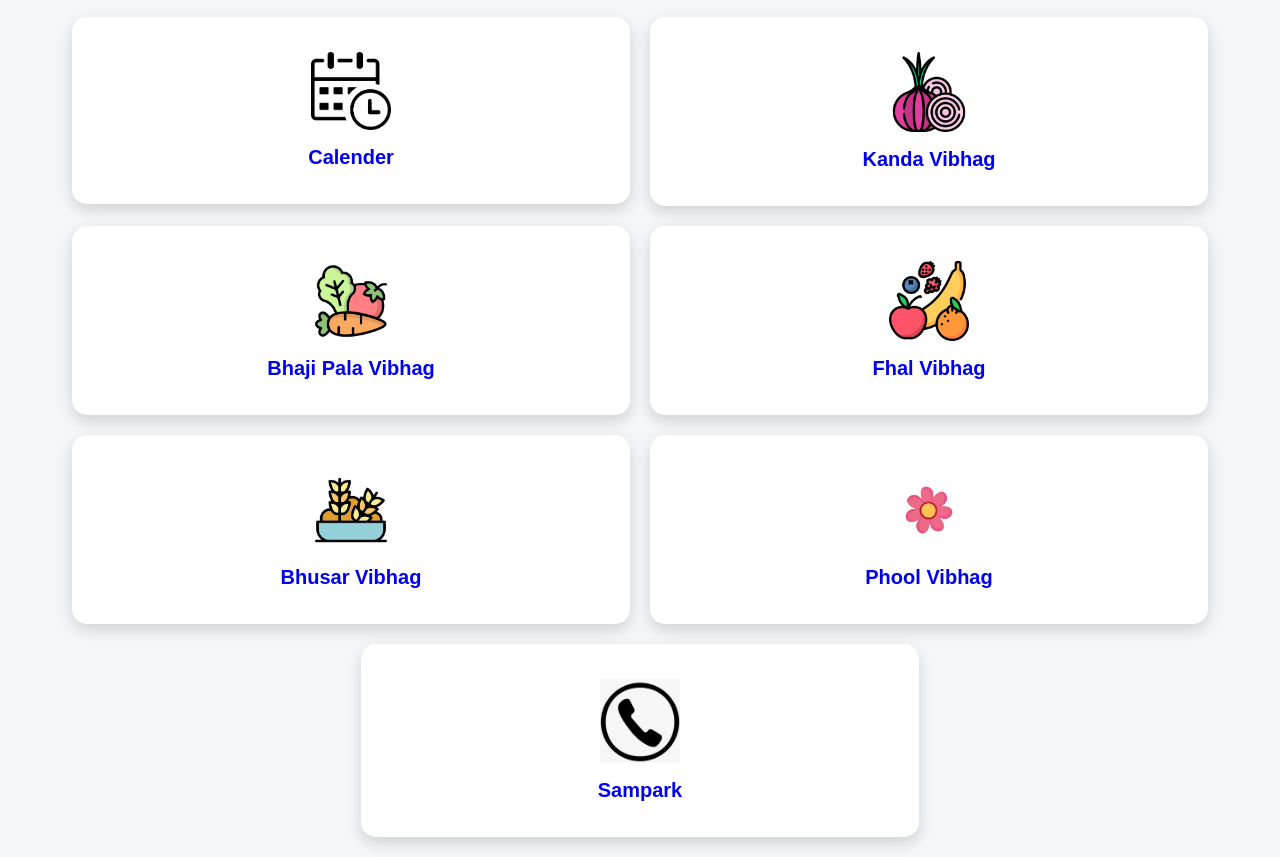
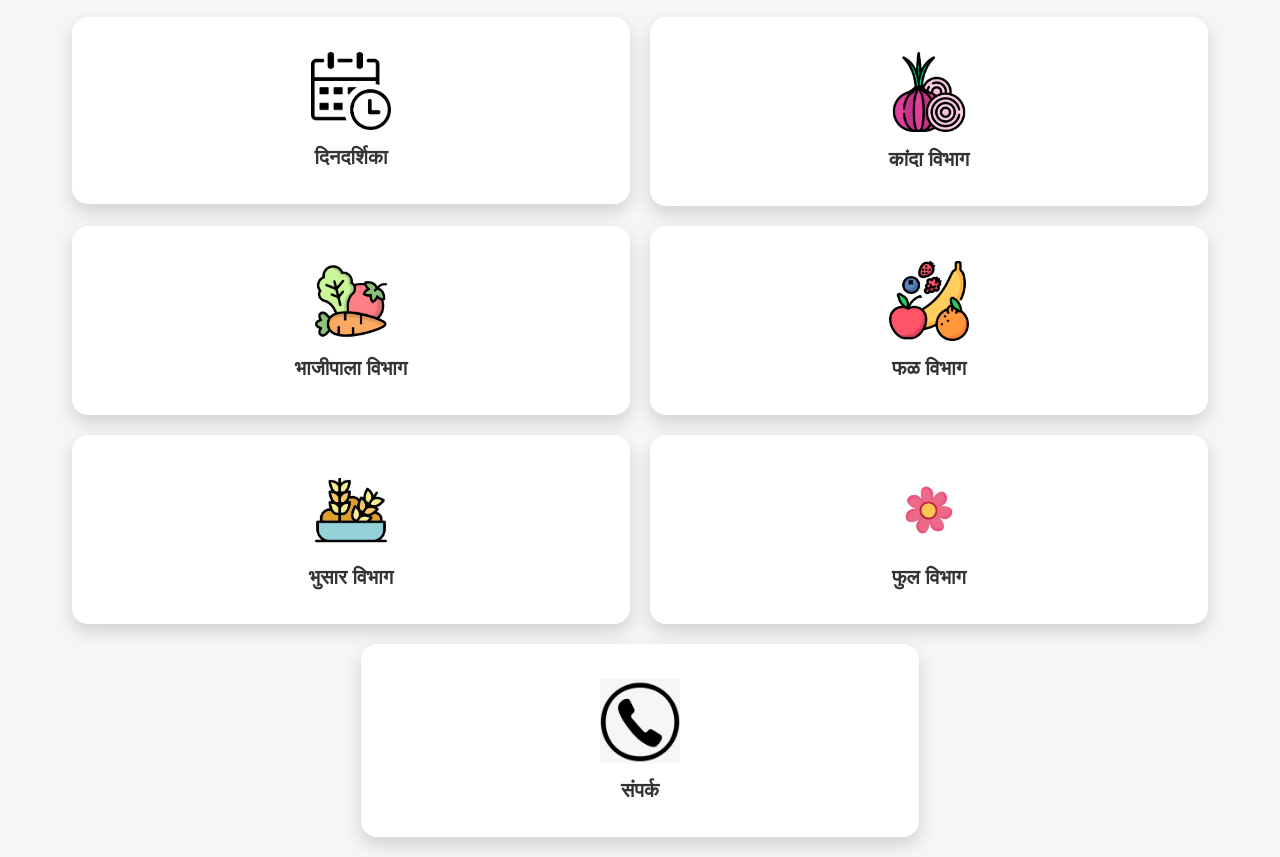
Before and after one commit to jaybarve/APMC, a plain HTML site: page index.html in a window 1280 px wide. Shown: the part 65-922 px from the top of the page. Drawn offline with Linux system fonts and the light colour scheme.

Commit message:
Update index.html

```diff
--- a/index.html
+++ b/index.html
@@ -1,12 +1,13 @@
 <!DOCTYPE html>
-<html>
+<html lang="mr">
 <head>
-    <title>KRUSHI UTPANNA BAZAR SAMITI SOLAPUR</title>
+    <title>कृषी उत्पन्न बाजार समिती सोलापूर</title>
     <meta name="viewport" content="width=device-width, initial-scale=1.0">
 </head>
 
 <body style="margin:0; font-family:Arial, sans-serif; background:#f4f6f8;">
 
+    <!-- Header -->
     <h1 style="
         text-align:center;
         padding:18px;
@@ -14,9 +15,10 @@
         color:white;
         margin:0;
         font-size:22px;">
-        KRUSHI UTPANNA BAZAR SAMITI SOLAPUR
+        कृषी उत्पन्न बाजार समिती सोलापूर
     </h1>
 
+    <!-- Container -->
     <div style="
         display:flex;
         flex-wrap:wrap;
@@ -25,128 +27,147 @@
         padding:20px;
     ">
 
-        <!-- Time Table -->
-        <a href="calendar.html" style="width:45%; text-decoration:none;">
-            <div style="
-                background:white;
-                padding:35px;
-                text-align:center;
-                border-radius:15px;
-                box-shadow:0 6px 15px rgba(0,0,0,0.15);
-                animation:fadeIn 0.8s;
-                transition:0.3s;
-            "
-            onmouseover="this.style.transform='scale(1.06)'"
-            onmouseout="this.style.transform='scale(1)'">
-
-                <img src="timetable.jpg" style="width:80px; margin-bottom:12px;">
-                <h2 style="margin:0; font-size:20px;">Calender</h2>
+        <!-- Reusable Box -->
+        <!-- Calendar -->
+        <a href="calendar.html" class="box" style="width:45%; text-decoration:none;">
+            <div class="card">
+                <img src="timetable.jpg">
+                <h2>दिनदर्शिका</h2>
+                <span class="ripple"></span>
             </div>
         </a>
 
         <!-- Kanda -->
-        <a href="#" style="width:45%; text-decoration:none;">
-            <div style="background:white; padding:35px; text-align:center; border-radius:15px;
-                box-shadow:0 6px 15px rgba(0,0,0,0.15);
-                animation:fadeIn 1s; transition:0.3s;"
-            onmouseover="this.style.transform='scale(1.06)'"
-            onmouseout="this.style.transform='scale(1)'">
-
-                <img src="onion.png" style="width:80px; margin-bottom:12px;">
-                <h2 style="margin:0; font-size:20px;">Kanda Vibhag</h2>
+        <a href="#" class="box" style="width:45%; text-decoration:none;">
+            <div class="card">
+                <img src="onion.png">
+                <h2>कांदा विभाग</h2>
+                <span class="ripple"></span>
             </div>
         </a>
 
         <!-- Bhaji -->
-        <a href="#" style="width:45%; text-decoration:none;">
-            <div style="background:white; padding:35px; text-align:center; border-radius:15px;
-                box-shadow:0 6px 15px rgba(0,0,0,0.15);
-                animation:fadeIn 1.2s; transition:0.3s;"
-            onmouseover="this.style.transform='scale(1.06)'"
-            onmouseout="this.style.transform='scale(1)'">
-
-                <img src="vegetable.png" style="width:80px; margin-bottom:12px;">
-                <h2 style="margin:0; font-size:20px;">Bhaji Pala Vibhag</h2>
+        <a href="#" class="box" style="width:45%; text-decoration:none;">
+            <div class="card">
+                <img src="vegetable.png">
+                <h2>भाजीपाला विभाग</h2>
+                <span class="ripple"></span>
             </div>
         </a>
 
         <!-- Fruit -->
-        <a href="#" style="width:45%; text-decoration:none;">
-            <div style="background:white; padding:35px; text-align:center; border-radius:15px;
-                box-shadow:0 6px 15px rgba(0,0,0,0.15);
-                animation:fadeIn 1.4s; transition:0.3s;"
-            onmouseover="this.style.transform='scale(1.06)'"
-            onmouseout="this.style.transform='scale(1)'">
-
-                <img src="Fruit.png" style="width:80px; margin-bottom:12px;">
-                <h2 style="margin:0; font-size:20px;">Fhal Vibhag</h2>
+        <a href="#" class="box" style="width:45%; text-decoration:none;">
+            <div class="card">
+                <img src="Fruit.png">
+                <h2>फळ विभाग</h2>
+                <span class="ripple"></span>
             </div>
         </a>
 
         <!-- Grain -->
-        <a href="#" style="width:45%; text-decoration:none;">
-            <div style="background:white; padding:35px; text-align:center; border-radius:15px;
-                box-shadow:0 6px 15px rgba(0,0,0,0.15);
-                animation:fadeIn 1.6s; transition:0.3s;"
-            onmouseover="this.style.transform='scale(1.06)'"
-            onmouseout="this.style.transform='scale(1)'">
-
-                <img src="Grain.png" style="width:80px; margin-bottom:12px;">
-                <h2 style="margin:0; font-size:20px;">Bhusar Vibhag</h2>
+        <a href="#" class="box" style="width:45%; text-decoration:none;">
+            <div class="card">
+                <img src="Grain.png">
+                <h2>भुसार विभाग</h2>
+                <span class="ripple"></span>
             </div>
         </a>
 
         <!-- Flower -->
-        <a href="#" style="width:45%; text-decoration:none;">
-            <div style="background:white; padding:35px; text-align:center; border-radius:15px;
-                box-shadow:0 6px 15px rgba(0,0,0,0.15);
-                animation:fadeIn 1.8s; transition:0.3s;"
-            onmouseover="this.style.transform='scale(1.06)'"
-            onmouseout="this.style.transform='scale(1)'">
-
-                <img src="Flower.png" style="width:80px; margin-bottom:12px;">
-                <h2 style="margin:0; font-size:20px;">Phool Vibhag</h2>
+        <a href="#" class="box" style="width:45%; text-decoration:none;">
+            <div class="card">
+                <img src="Flower.png">
+                <h2>फुल विभाग</h2>
+                <span class="ripple"></span>
             </div>
         </a>
 
         <!-- Contact -->
-        <a href="#" style="width:45%; text-decoration:none;">
-            <div style="background:white; padding:35px; text-align:center; border-radius:15px;
-                box-shadow:0 6px 15px rgba(0,0,0,0.15);
-                animation:fadeIn 2s; transition:0.3s;"
-            onmouseover="this.style.transform='scale(1.06)'"
-            onmouseout="this.style.transform='scale(1)'">
-
-                <img src="contact.png" style="width:80px; margin-bottom:12px;">
-                <h2 style="margin:0; font-size:20px;">Sampark</h2>
+        <a href="#" class="box" style="width:45%; text-decoration:none;">
+            <div class="card">
+                <img src="contact.png">
+                <h2>संपर्क</h2>
+                <span class="ripple"></span>
             </div>
         </a>
 
     </div>
 
-   <style>
-    @keyframes fadeIn {
-        from { opacity:0; transform:translateY(30px); }
-        to { opacity:1; transform:translateY(0); }
-    }
-
-    /* MOBILE FIX */
-    @media screen and (max-width: 600px) {
-        div > a {
-            width: 100% !important;
-            display: block;
+    <!-- Styles -->
+    <style>
+        /* Card design */
+        .card {
+            background:white;
+            padding:35px;
+            text-align:center;
+            border-radius:16px;
+            box-shadow:0 8px 18px rgba(0,0,0,0.15);
+            position:relative;
+            overflow:hidden;
+            animation:slideUp 0.8s ease forwards;
         }
 
-        img {
-            width: 110px !important;
+        .card img {
+            width:80px;
+            margin-bottom:12px;
         }
 
-        h2 {
-            font-size: 22px !important;
+        .card h2 {
+            margin:0;
+            font-size:20px;
+            color:#333;
         }
-    }
-</style>
 
+        /* Bottom spacing animation */
+        @keyframes slideUp {
+            from {
+                opacity:0;
+                transform:translateY(40px);
+            }
+            to {
+                opacity:1;
+                transform:translateY(0);
+            }
+        }
+
+        /* Ripple effect */
+        .ripple {
+            position:absolute;
+            width:0;
+            height:0;
+            background:rgba(46,125,50,0.3);
+            border-radius:50%;
+            top:50%;
+            left:50%;
+            transform:translate(-50%,-50%);
+            animation:rippleAnim 0.6s linear;
+            opacity:0;
+        }
+
+        .card:active .ripple {
+            width:200px;
+            height:200px;
+            opacity:1;
+        }
+
+        @keyframes rippleAnim {
+            from { transform:translate(-50%,-50%) scale(0); }
+            to { transform:translate(-50%,-50%) scale(1); }
+        }
+
+        /* Mobile view */
+        @media (max-width:600px) {
+            .box {
+                width:100% !important;
+            }
+            .card img {
+                width:110px;
+            }
+            .card h2 {
+                font-size:22px;
+            }
+        }
+    </style>
 
 </body>
 </html>
```
